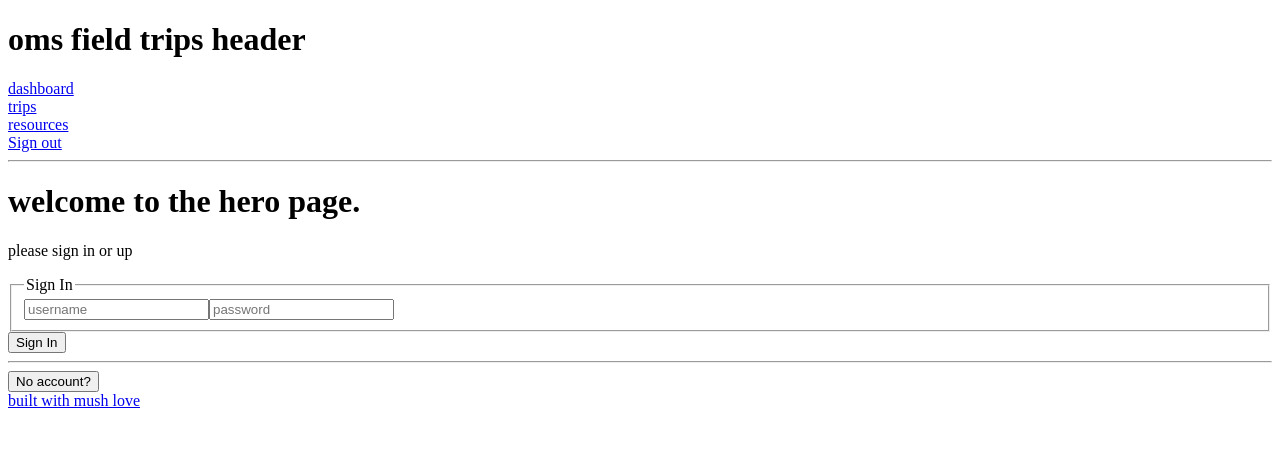
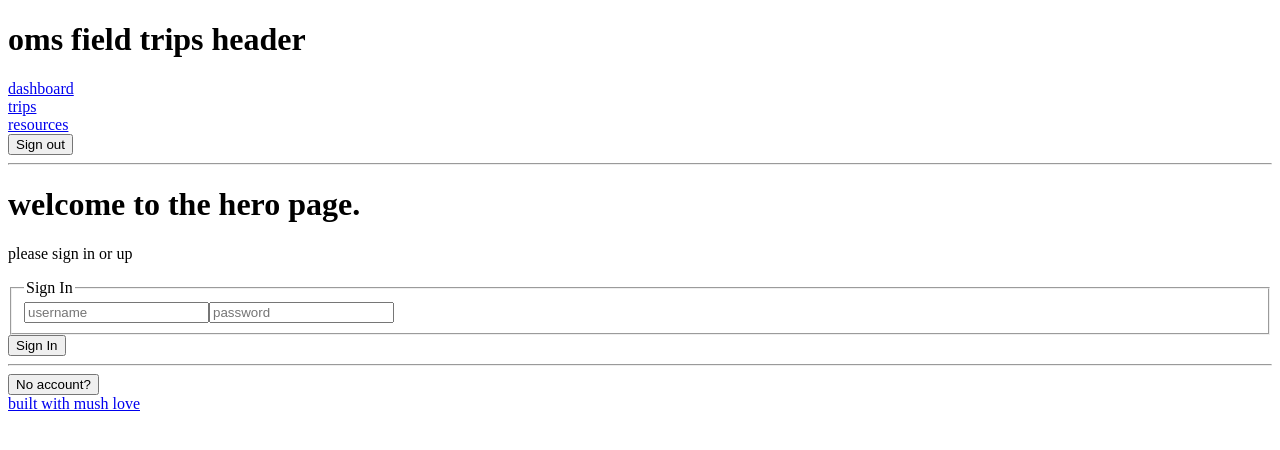
Before and after one commit to kimmykokonut/Capstone, a React (Vite) app in the folder client/: page / in a window 1280 px wide. Shown: the top 450 px of the page. Built offline with nearby package versions, Linux system fonts and the light colour scheme; no server answers.

Commit message:
wip-bug in signout with cookies

```diff
--- a/client/src/components/Header.tsx
+++ b/client/src/components/Header.tsx
@@ -1,6 +1,19 @@
 import { Link } from "react-router-dom";
+import { useNavigate } from "react-router-dom";
+import { signOut } from "../api-helper";
 
 const Header = () => {
+  const navigate = useNavigate();
+
+  const handleLogout = async () => {
+    try {
+      await signOut();
+      navigate('/');
+    } catch (error) {
+      console.error('An error occurred:', error)
+    }
+  };
+
   return(
     <>
       <div id="header">
@@ -13,7 +26,7 @@ const Header = () => {
           <Link to="/resources">resources</Link>
           <br />
           {/* maybe add username if signed in? */}
-          <Link to="/">Sign out</Link>
+          <button onClick={handleLogout}>Sign out</button>
         </nav>
       </div>
       <hr />
```
Also changed, not shown: 2 other files (tests, documents, lock files or other folders).
